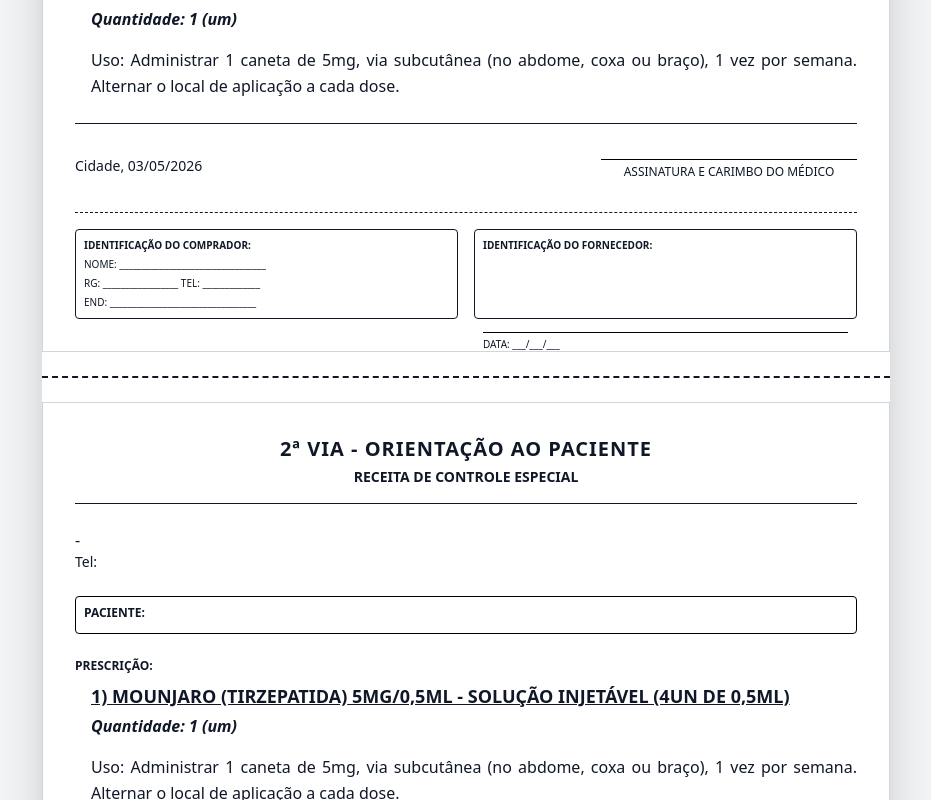
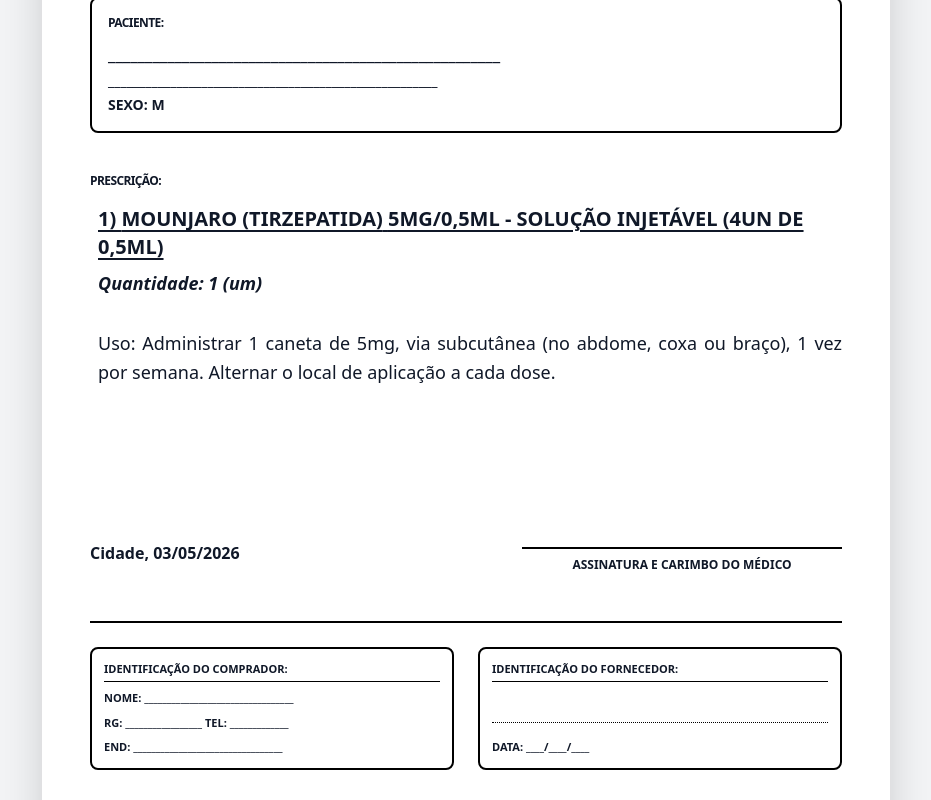
Before and after one commit to romualdoag/receitas-web, a React (Vite) app: page / in a window 1280 px wide. Shown: the part 1280-2080 px from the top of the page, without its empty margins (174-1105 px from the left). Built offline with nearby package versions, Linux system fonts and the light colour scheme.

Commit message:
fix: force each via to separate page and improve print layout

```diff
--- a/src/components/PrescriptionDocument.tsx
+++ b/src/components/PrescriptionDocument.tsx
@@ -29,72 +29,85 @@
 }
 
 const PrescriptionDocument: React.FC<PrescriptionDocumentProps> = ({ data }) => {
-  const renderVia = (titulo: string) => (
-    <div className="flex-1 p-8 border border-gray-300 min-h-[50%] flex flex-col">
-      <div className="text-center mb-6 border-b pb-4">
-        <h2 className="text-xl font-bold uppercase tracking-wider">{titulo}</h2>
-        <p className="text-sm font-semibold mt-1">RECEITA DE CONTROLE ESPECIAL</p>
+  const renderVia = (titulo: string, isFirstVia: boolean) => (
+    <div className={`p-12 bg-white flex flex-col h-[297mm] ${isFirstVia ? 'break-after-page' : ''}`}>
+      <div className="text-center mb-10 border-b-2 border-black pb-4">
+        <h2 className="text-2xl font-bold uppercase tracking-widest">{titulo}</h2>
+        <p className="text-sm font-bold mt-1">RECEITA DE CONTROLE ESPECIAL</p>
       </div>
 
       {/* Identificação do Emitente */}
-      <div className="mb-6">
-        <p className="font-bold text-lg">{data.prescritor.nome}</p>
-        <p>{data.prescritor.registro} - {data.prescritor.uf}</p>
+      <div className="mb-10 min-h-[100px]">
+        <p className="font-bold text-xl uppercase">{data.prescritor.nome || '__________________________________________'}</p>
+        <p className="font-semibold">{data.prescritor.registro} {data.prescritor.uf}</p>
         <p className="text-sm">{data.prescritor.endereco}</p>
-        <p className="text-sm">Tel: {data.prescritor.telefone}</p>
+        {data.prescritor.telefone && <p className="text-sm">Tel: {data.prescritor.telefone}</p>}
       </div>
 
       {/* Identificação do Usuário */}
-      <div className="mb-6 p-2 border border-black rounded">
-        <p className="text-xs font-bold mb-1 uppercase">Paciente:</p>
-        <p className="font-semibold uppercase">{data.paciente.nome}</p>
-        <p className="text-sm uppercase">{data.paciente.endereco}</p>
-        {data.paciente.idade && <p className="text-sm uppercase">Idade: {data.paciente.idade} | Sexo: {data.paciente.sexo}</p>}
+      <div className="mb-10 p-4 border-2 border-black rounded-lg">
+        <p className="text-xs font-black mb-2 uppercase tracking-tighter">Paciente:</p>
+        <p className="font-bold text-lg uppercase">{data.paciente.nome || '_____________________________________________________'}</p>
+        <p className="text-sm uppercase mt-1">{data.paciente.endereco || '_____________________________________________________'}</p>
+        {(data.paciente.idade || data.paciente.sexo) && (
+          <p className="text-sm uppercase mt-1 font-semibold">
+            {data.paciente.idade && `Idade: ${data.paciente.idade}`}
+            {data.paciente.idade && data.paciente.sexo && ' | '}
+            {data.paciente.sexo && `Sexo: ${data.paciente.sexo}`}
+          </p>
+        )}
       </div>
 
       {/* Prescrição */}
-      <div className="flex-grow mb-6">
-        <p className="text-xs font-bold mb-2 uppercase">Prescrição:</p>
-        <div className="ml-4">
-          <p className="font-bold text-lg uppercase underline">1) {data.medicamento.nome} {data.medicamento.dosagem}</p>
-          <p className="mt-1 font-semibold italic">Quantidade: {data.medicamento.quantidade} ({data.medicamento.quantidadeExtenso})</p>
-          <p className="mt-4 text-justify leading-relaxed whitespace-pre-wrap">Uso: {data.medicamento.posologia}</p>
-        </div>
-      </div>
-
-      <div className="mt-auto pt-8 border-t">
-        <div className="flex justify-between items-end">
-          <div>
-            <p className="text-sm mb-1">{data.prescritor.endereco.split(',')[1]?.trim() || 'Cidade'}, {new Date(data.data).toLocaleDateString('pt-BR')}</p>
-          </div>
-          <div className="text-center border-t border-black w-64 pt-1">
-            <p className="text-xs uppercase">Assinatura e Carimbo do Médico</p>
+      <div className="flex-grow mb-10">
+        <p className="text-xs font-black mb-4 uppercase tracking-tighter">Prescrição:</p>
+        <div className="ml-2">
+          <p className="font-bold text-xl uppercase underline decoration-2 underline-offset-4">
+            1) {data.medicamento.nome} {data.medicamento.dosagem}
+          </p>
+          <p className="mt-2 font-bold italic text-lg">
+            Quantidade: {data.medicamento.quantidade} ({data.medicamento.quantidadeExtenso})
+          </p>
+          <div className="mt-8 text-lg text-justify leading-relaxed whitespace-pre-wrap font-medium">
+            Uso: {data.medicamento.posologia}
           </div>
         </div>
       </div>
 
-      {/* Rodapé Farmácia */}
-      <div className="mt-8 pt-4 border-t border-dashed grid grid-cols-2 gap-4 text-[10px] uppercase">
-        <div className="border p-2 rounded">
-          <p className="font-bold mb-1">Identificação do Comprador:</p>
-          <p>Nome: _________________________________</p>
-          <p className="mt-1">RG: _________________ Tel: _____________</p>
-          <p className="mt-1">End: _________________________________</p>
+      <div className="mt-auto">
+        <div className="flex justify-between items-end mb-12">
+          <div className="pb-2">
+            <p className="text-base font-bold">
+              {data.prescritor.endereco.split(',')[1]?.trim() || 'Cidade'}, {new Date(data.data).toLocaleDateString('pt-BR')}
+            </p>
+          </div>
+          <div className="text-center border-t-2 border-black w-80 pt-2">
+            <p className="text-xs font-bold uppercase">Assinatura e Carimbo do Médico</p>
+          </div>
         </div>
-        <div className="border p-2 rounded">
-          <p className="font-bold mb-1">Identificação do Fornecedor:</p>
-          <div className="h-full border-b border-black mt-2"></div>
-          <p className="mt-1">Data: ___/___/___</p>
+
+        {/* Rodapé Farmácia */}
+        <div className="pt-6 border-t-2 border-black grid grid-cols-2 gap-6 text-[11px] font-bold uppercase">
+          <div className="border-2 border-black p-3 rounded-lg">
+            <p className="mb-2 border-b border-black pb-1">Identificação do Comprador:</p>
+            <p className="mt-2">Nome: _________________________________</p>
+            <p className="mt-2">RG: _________________ Tel: _____________</p>
+            <p className="mt-2">End: _________________________________</p>
+          </div>
+          <div className="border-2 border-black p-3 rounded-lg flex flex-col">
+            <p className="mb-2 border-b border-black pb-1">Identificação do Fornecedor:</p>
+            <div className="flex-grow mt-4 border-b border-black border-dotted"></div>
+            <p className="mt-4">Data: ____/____/____</p>
+          </div>
         </div>
       </div>
     </div>
   );
 
   return (
-    <div className="w-full h-full bg-white print:m-0 flex flex-col gap-4">
-      {renderVia("1ª Via - Retenção da Farmácia")}
-      <div className="border-t-2 border-dashed my-2 print:my-0"></div>
-      {renderVia("2ª Via - Orientação ao Paciente")}
+    <div className="w-full bg-white print:p-0">
+      {renderVia("1ª Via - Retenção da Farmácia", true)}
+      {renderVia("2ª Via - Orientação ao Paciente", false)}
     </div>
   );
 };
```
